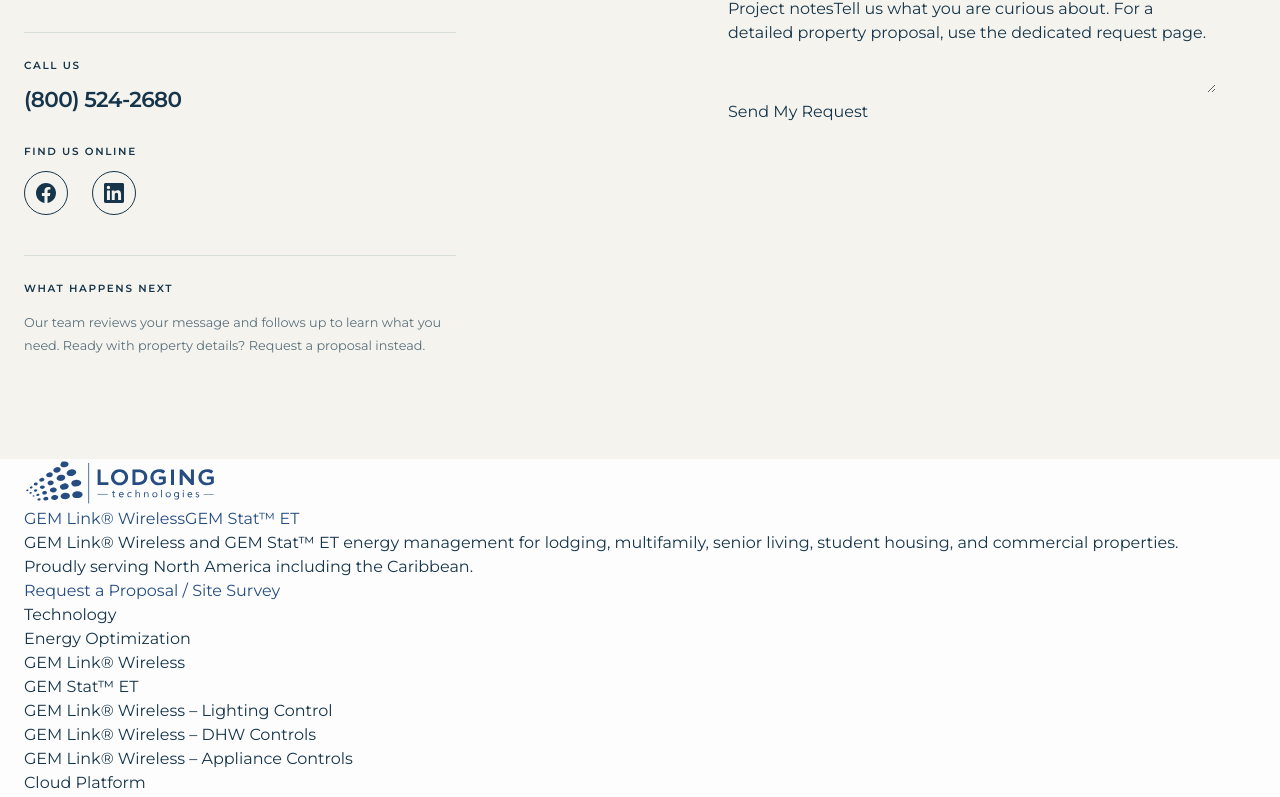
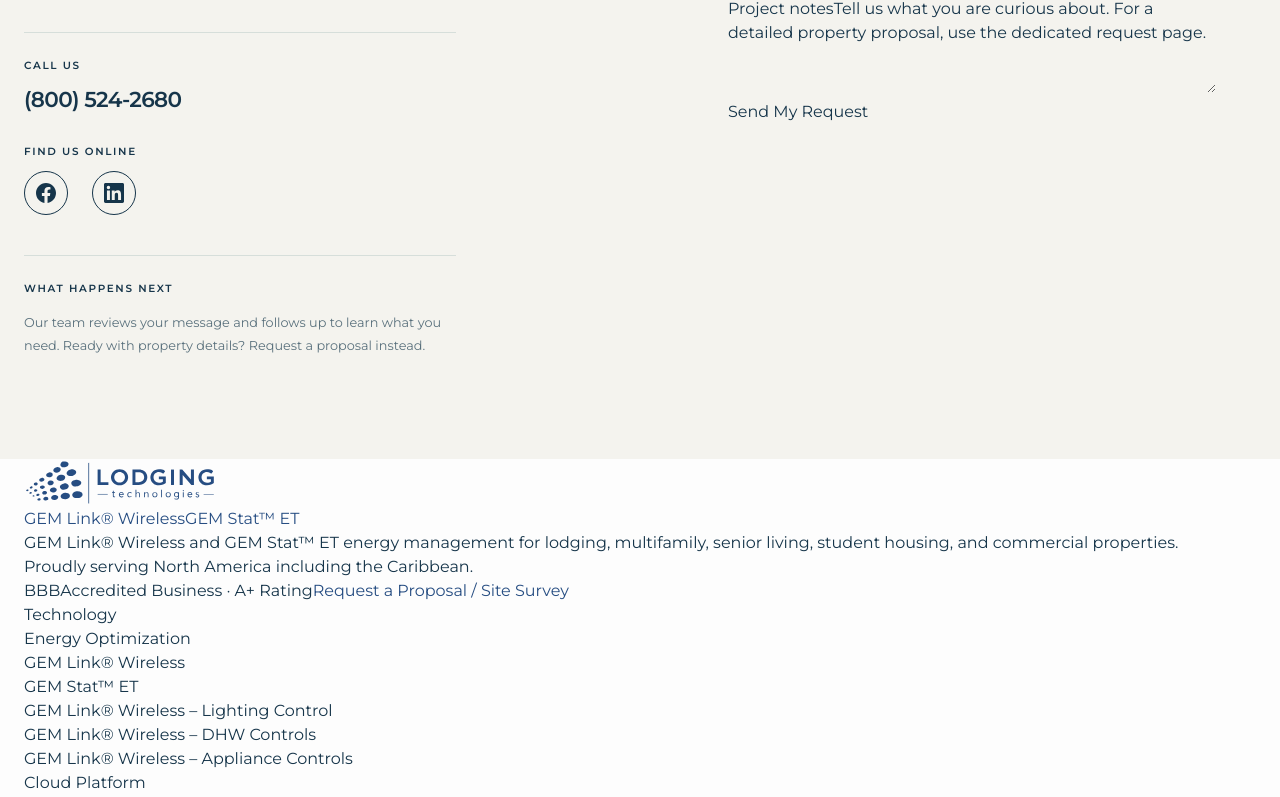
Before and after one commit to MannLester/Lodge-Tech-Website, a Next.js app in the folder apps/web/: page / in a window 1280 px wide. Shown: the part 8176-8973 px from the top of the page. Built offline with nearby package versions, Linux system fonts and the light colour scheme.

Commit message:
frontend: add BBB rating to shared footer

```diff
--- a/apps/web/src/shared/ui/site-footer.tsx
+++ b/apps/web/src/shared/ui/site-footer.tsx
@@ -84,6 +84,21 @@ export function SiteFooter() {
           <p className="text-muted mt-4 text-sm leading-6">
             Proudly serving North America including the Caribbean.
           </p>
+          <a
+            aria-label="BBB Accredited Business with an A+ rating (opens in a new tab)"
+            className="border-border text-foreground hover:border-brand hover:text-brand-strong mt-5 inline-flex items-center gap-2 rounded-md border px-3 py-2 text-xs font-semibold transition-colors"
+            href="https://www.bbb.org/us/va/roanoke/profile/energy-management-consultant/lodging-technology-0613-1103"
+            rel="noopener noreferrer"
+            target="_blank"
+          >
+            <span
+              aria-hidden="true"
+              className="bg-brand inline-flex size-7 items-center justify-center rounded-full text-[0.65rem] font-bold text-white"
+            >
+              BBB
+            </span>
+            <span>Accredited Business · A+ Rating</span>
+          </a>
           <Link
             className="text-brand-strong mt-5 inline-block text-sm font-semibold underline underline-offset-4"
             href="/request-for-proposal"
```
